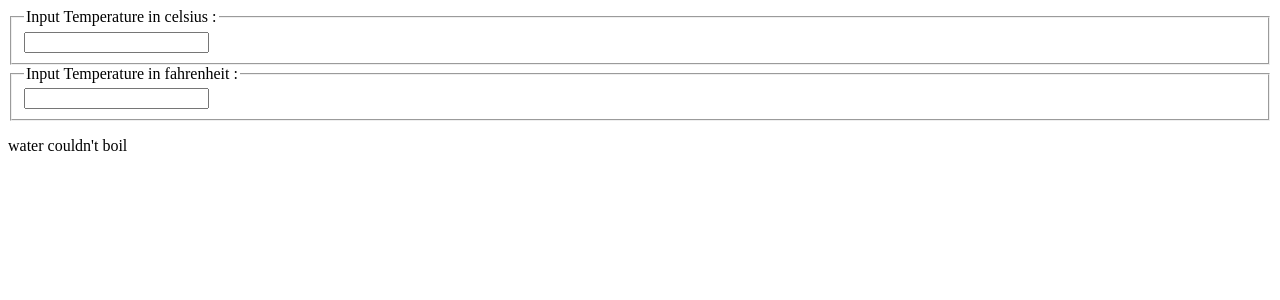
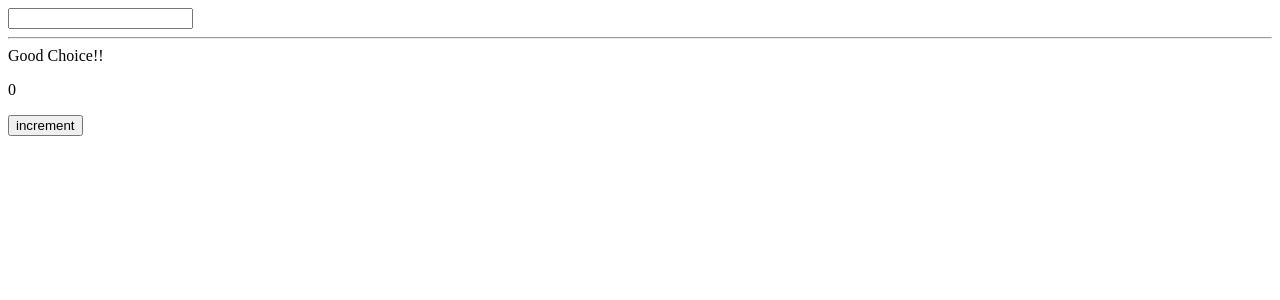
Before and after one commit to manahidbhuiyan/myApp, a React (Vite) app: page / in a window 1280 px wide. Shown: the top 300 px of the page. Built offline with nearby package versions, Linux system fonts and the light colour scheme.

Commit message:
learn & use React useState hook

```diff
--- a/src/App.jsx
+++ b/src/App.jsx
@@ -1,7 +1,12 @@
-import Calculator from "./component/Calculator";
-
+import Todo from './component/Todo'
+import Counter from './component/Counter'
 function App() {
-  return <Calculator />;
+  return (
+    <>
+    <Todo /> <br />
+    <Counter />
+    </>
+  );
 }
 
 export default App;
--- a/src/component/BoilingVerdict.jsx
+++ /dev/null
@@ -1,15 +0,0 @@
-export default function BoilingVerdict({ checkTemperature = 0, scale }) {
-  if (scale == "f") {
-    if (checkTemperature >= 212) {
-      return <p>water could boil</p>;
-    } else {
-      return <p>water couldn't boil</p>;
-    }
-  } else {
-    if (checkTemperature >= 100) {
-      return <p>water could boil</p>;
-    } else {
-      return <p>water couldn't boil</p>;
-    }
-  }
-}
--- a/src/component/Calculator.jsx
+++ /dev/null
@@ -1,46 +0,0 @@
-import React from "react";
-import TemperatureInput from "./TemperatureInput";
-import { convert, toCelsius, toFahrenheit } from "../lib/converter";
-import BoilingVerdict from "./BoilingVerdict";
-
-export default class Calculator extends React.Component {
-  state = {
-    temperature: "",
-    scale: "c",
-  };
-
-  handleChangeTemperature = (e, scale) => {
-    this.setState({
-      temperature: e.target.value,
-      scale,
-    });
-  };
-
-  render() {
-    const { temperature, scale } = this.state;
-
-    const celcius =
-      scale === "f" ? convert(temperature, toCelsius) : temperature;
-    const fahrenheit =
-      scale === "c" ? convert(temperature, toFahrenheit) : temperature;
-
-    return (
-      <>
-        <TemperatureInput
-          scale="c"
-          temperature={celcius}
-          changeTemperature={this.handleChangeTemperature}
-        />
-        <TemperatureInput
-          scale="f"
-          temperature={fahrenheit}
-          changeTemperature={this.handleChangeTemperature}
-        />
-        <BoilingVerdict
-          checkTemperature={parseFloat(temperature)}
-          scale={scale}
-        />
-      </>
-    );
-  }
-}
--- /dev/null
+++ b/src/component/Counter.jsx
@@ -0,0 +1,16 @@
+import { useState } from "react"
+
+function Counter(){
+
+    const [count, setCount] = useState(0)
+
+    return(
+        <>
+            <p> {count} </p>
+            <p>
+                <button type="button" onClick={() => setCount((prevState) => prevState + 1 )} >increment</button>
+            </p>
+        </>
+    )
+}
+export default Counter
--- a/src/component/TemperatureInput.jsx
+++ /dev/null
@@ -1,22 +0,0 @@
-import React from "react";
-
-const scaleNames = {
-  c: "celsius",
-  f: "fahrenheit",
-};
-
-function TemperatureInput({ scale, temperature, changeTemperature }) {
-  return (
-    <>
-      <fieldset>
-        <legend>Input Temperature in {scaleNames[scale]} : </legend>
-        <input
-          type="text"
-          value={temperature}
-          onChange={(e) => changeTemperature(e, scale)}
-        />
-      </fieldset>
-    </>
-  );
-}
-export default TemperatureInput;
--- /dev/null
+++ b/src/component/Todo.jsx
@@ -0,0 +1,25 @@
+import { useState } from "react";
+
+function Todo(){
+
+    const [todo, setTodo] = useState('')
+    const [warning, setWarning] = useState(null)
+
+    const handleChange = (e) =>{
+        const inputValue = e.target.value
+        const updateWarning = inputValue.includes('.js') ? 'You need to learn Javascript first !!' : null
+
+        setTodo(inputValue)
+        setWarning(updateWarning)
+    }
+
+    return(
+        <>
+            <input type="text" value={todo} onChange={handleChange} />
+            <hr />
+            {warning || 'Good Choice!!'}
+        </>
+    )
+}
+
+export default Todo
--- a/src/lib/converter.js
+++ /dev/null
@@ -1,17 +0,0 @@
-export function toCelsius(fahrenheit) {
-  return ((fahrenheit - 32) * 5) / 9;
-}
-
-export function toFahrenheit(celsius) {
-  return (celsius * 9) / 5 + 32;
-}
-
-export function convert(temperature, convertTo) {
-  const input = parseFloat(temperature);
-  if (Number.isNaN(input)) {
-    return "";
-  }
-  const output = convertTo(input);
-  const rounded = Math.round(output * 1000) / 1000;
-  return rounded.toString();
-}
```
